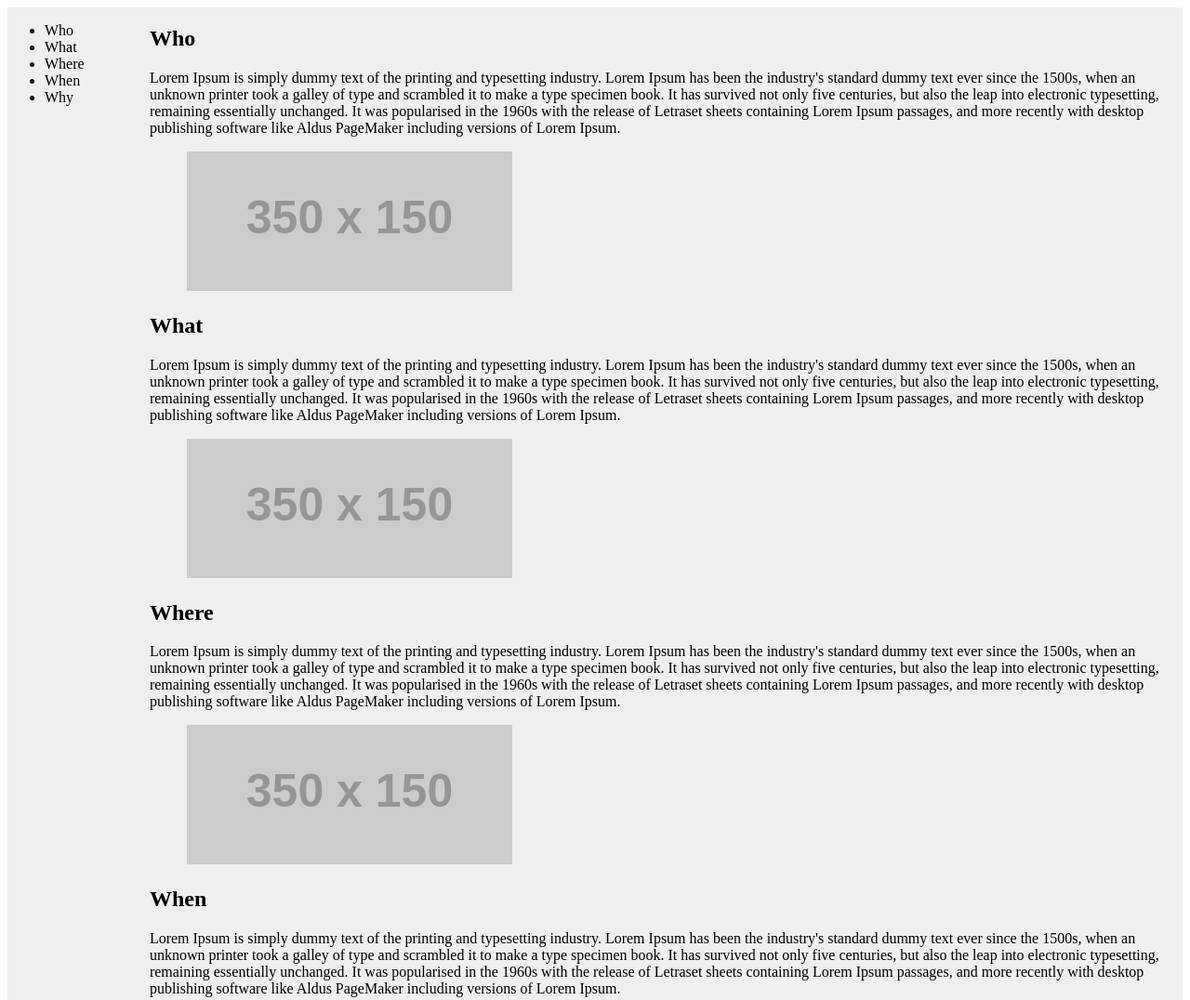
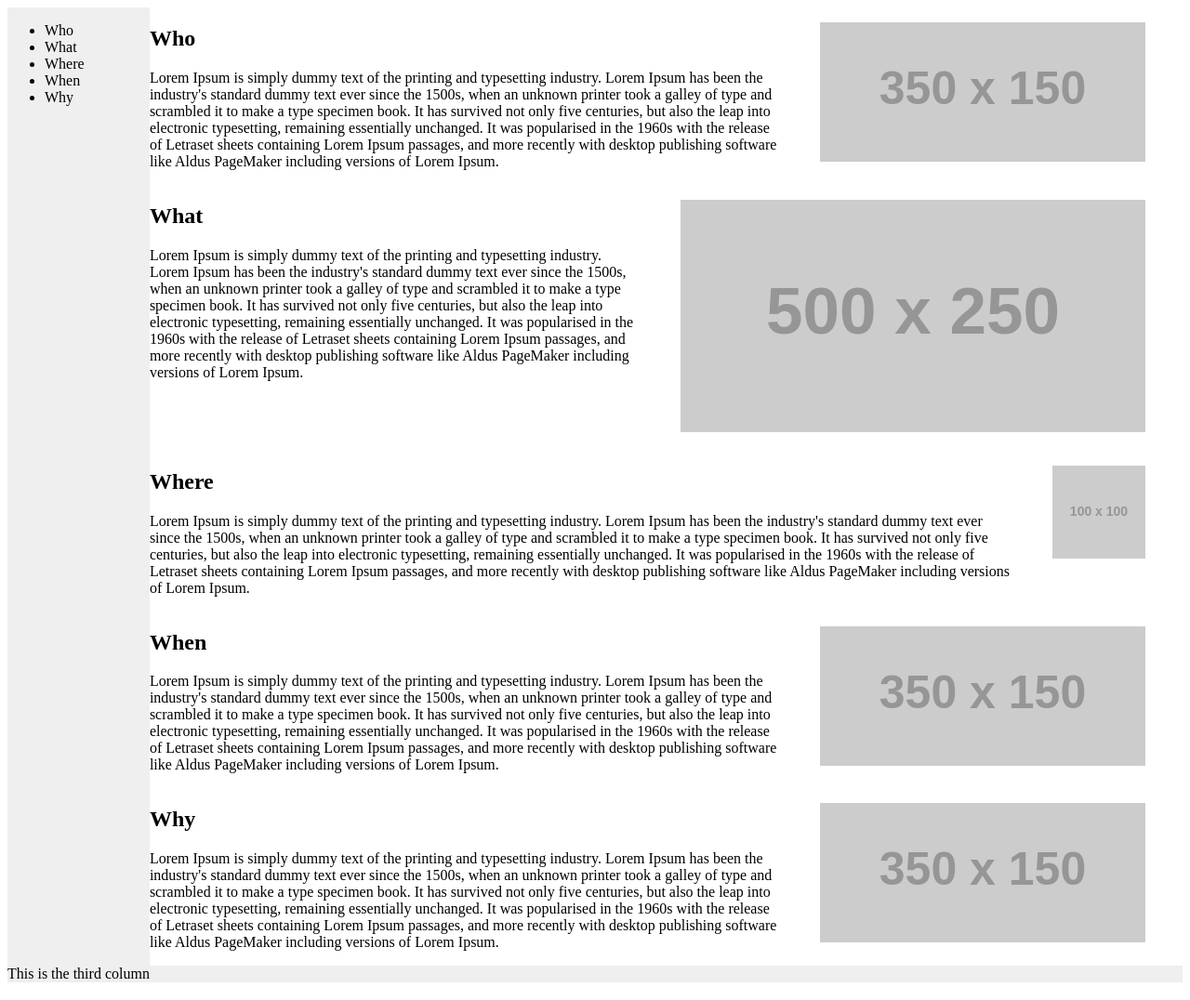
Before and after one commit to NoonanJConnor/BrokenPage, a plain HTML site: page index.html in a window 1280 px wide. Shown: the top 1076 px of the page at 93% size. Drawn offline with Linux system fonts and the light colour scheme; placeholder pictures from the web are drawn by us.

Commit message:
added section grid

```diff
--- a/assets/styles.css
+++ b/assets/styles.css
@@ -1,5 +1,11 @@
-.main-container {
+.main-container{
     background-color: #efefef;
     display: grid;
     grid-template-columns: auto auto;
 }
+
+.section-container{
+    background-color: white;
+    display: grid;
+    grid-template-columns: auto auto;
+}
--- a/index.html
+++ b/index.html
@@ -21,30 +21,50 @@
             </nav>
         </aside>
         <main>
-            <section>
+            <section class="section-container">
+                <div>
                 <h1>Who</h1>
                 <p>Lorem Ipsum is simply dummy text of the printing and typesetting industry. Lorem Ipsum has been the industry's standard dummy text ever since the 1500s, when an unknown printer took a galley of type and scrambled it to make a type specimen book. It has survived not only five centuries, but also the leap into electronic typesetting, remaining essentially unchanged. It was popularised in the 1960s with the release of Letraset sheets containing Lorem Ipsum passages, and more recently with desktop publishing software like Aldus PageMaker including versions of Lorem Ipsum.</p>
+                </div>
+                <div>
                 <figure><img src="https://via.placeholder.com/350x150"></figure>
+                </div>
             </section>
-            <section>
+            <section class="section-container">
+                <div>
                 <h1>What</h1>
                 <p>Lorem Ipsum is simply dummy text of the printing and typesetting industry. Lorem Ipsum has been the industry's standard dummy text ever since the 1500s, when an unknown printer took a galley of type and scrambled it to make a type specimen book. It has survived not only five centuries, but also the leap into electronic typesetting, remaining essentially unchanged. It was popularised in the 1960s with the release of Letraset sheets containing Lorem Ipsum passages, and more recently with desktop publishing software like Aldus PageMaker including versions of Lorem Ipsum.</p>
-                <figure><img src="https://via.placeholder.com/350x150"></figure>
+                </div>
+                <div>
+                <figure><img src="https://via.placeholder.com/500x250"></figure>
+                </div>
             </section>
-            <section>
+            <section class="section-container">
+                <div>
                 <h1>Where</h1>
                 <p>Lorem Ipsum is simply dummy text of the printing and typesetting industry. Lorem Ipsum has been the industry's standard dummy text ever since the 1500s, when an unknown printer took a galley of type and scrambled it to make a type specimen book. It has survived not only five centuries, but also the leap into electronic typesetting, remaining essentially unchanged. It was popularised in the 1960s with the release of Letraset sheets containing Lorem Ipsum passages, and more recently with desktop publishing software like Aldus PageMaker including versions of Lorem Ipsum.</p>
-                <figure><img src="https://via.placeholder.com/350x150"></figure>
+                </div>
+                <div>
+                <figure><img src="https://via.placeholder.com/100x100"></figure>
+                </div>
             </section>
-            <section>
+            <section class="section-container">
+                <div>
                 <h1>When</h1>
                 <p>Lorem Ipsum is simply dummy text of the printing and typesetting industry. Lorem Ipsum has been the industry's standard dummy text ever since the 1500s, when an unknown printer took a galley of type and scrambled it to make a type specimen book. It has survived not only five centuries, but also the leap into electronic typesetting, remaining essentially unchanged. It was popularised in the 1960s with the release of Letraset sheets containing Lorem Ipsum passages, and more recently with desktop publishing software like Aldus PageMaker including versions of Lorem Ipsum.</p>
+                </div>
+                <div>
                 <figure><img src="https://via.placeholder.com/350x150"></figure>
+                </div>
             </section>
-            <section>
+            <section class="section-container">
+                <div>
                 <h1>Why</h1>
                 <p>Lorem Ipsum is simply dummy text of the printing and typesetting industry. Lorem Ipsum has been the industry's standard dummy text ever since the 1500s, when an unknown printer took a galley of type and scrambled it to make a type specimen book. It has survived not only five centuries, but also the leap into electronic typesetting, remaining essentially unchanged. It was popularised in the 1960s with the release of Letraset sheets containing Lorem Ipsum passages, and more recently with desktop publishing software like Aldus PageMaker including versions of Lorem Ipsum.</p>
+                </div>
+                <div>
                 <figure><img src="https://via.placeholder.com/350x150"></figure>
+                </div>
             </section>
         </main>
         <footer>
```
